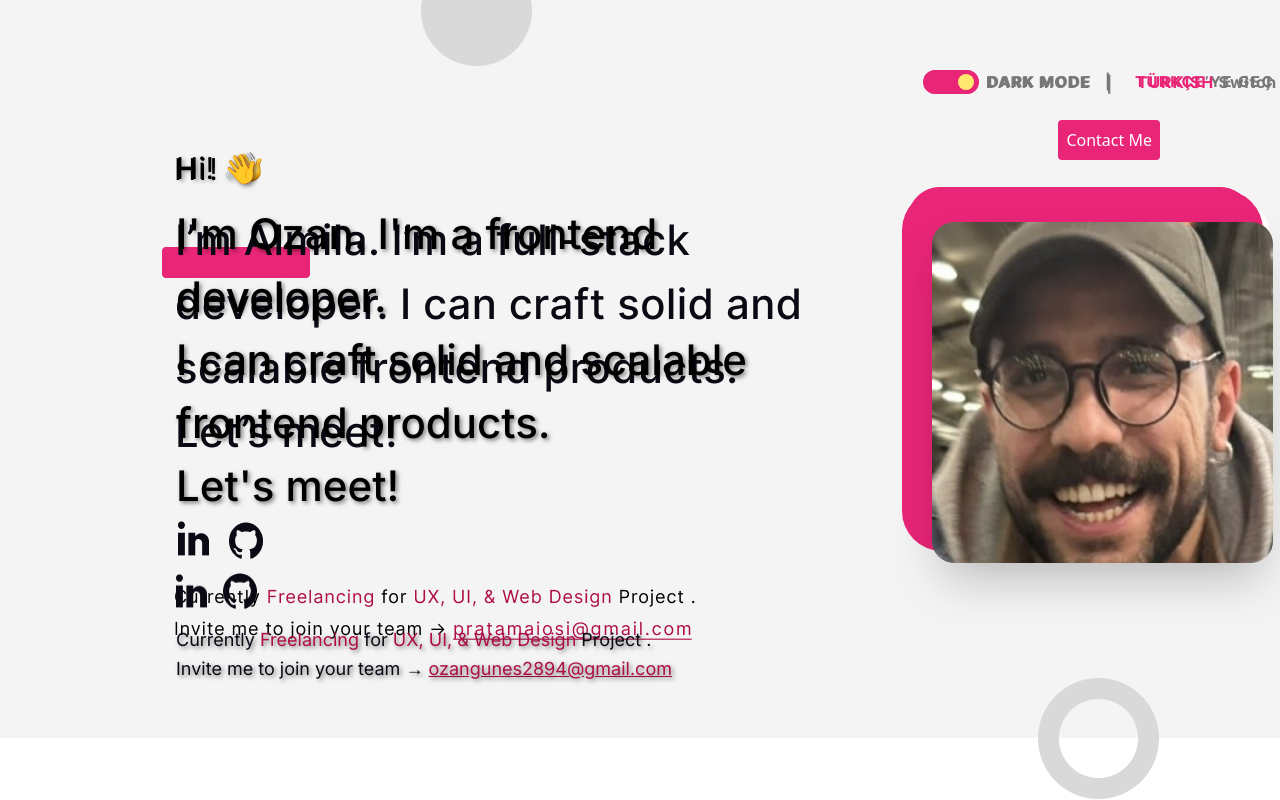
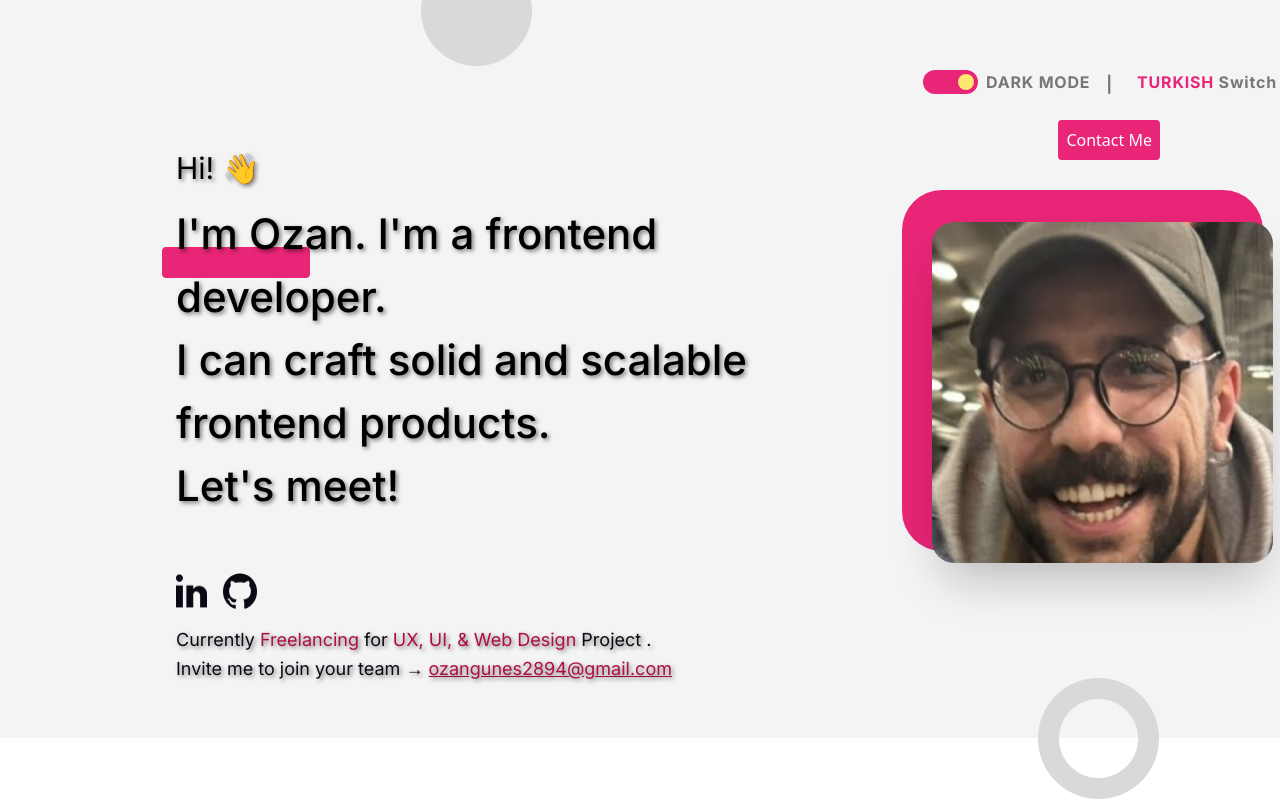
Before and after one commit to Bardsun0/FSWeb-Frontend-Challenge, a React (Vite) app: page / in a window 1280 px wide. Shown: the top 800 px of the page. Built offline with nearby package versions, Linux system fonts and the light colour scheme; no server answers; a web font is replaced by a local one.

Commit message:
Styling Done!

```diff
--- a/src/index.css
+++ b/src/index.css
@@ -5,7 +5,7 @@
 @tailwind utilities;
 
 .App {
-  background-image: url("/src/assets/Birinci\ Alternatif1.png");
+  background-image: url("/src/assets/Birinci\ Alternatif.png");
 }
 
 .dark .App {
```
Also changed, not shown: src/assets/Birinci Alternatif.png.
